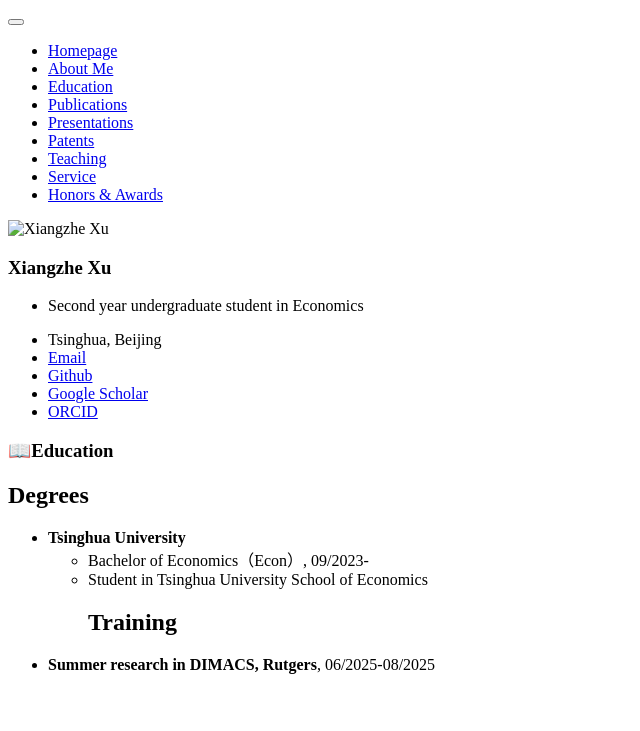
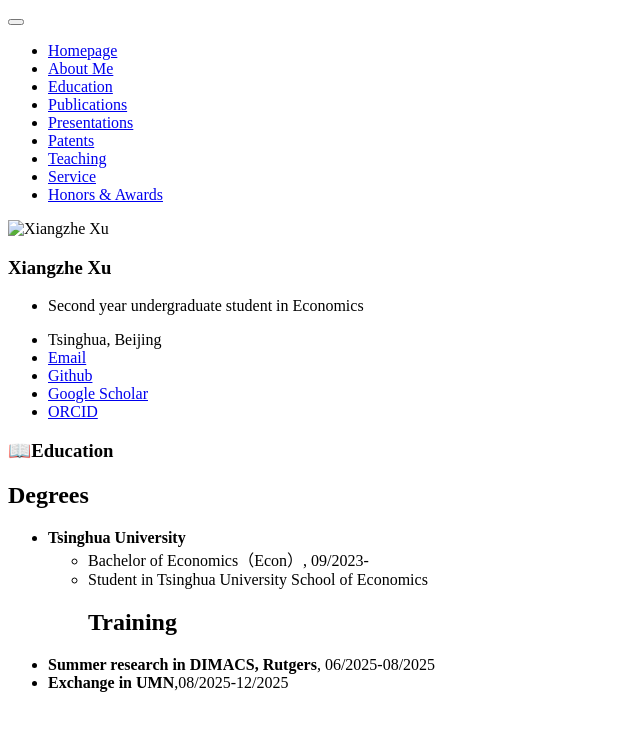
Before and after one commit to xuxz23/xuxz23.github.io, a Jekyll site: the page built from _pages/includes/education.md, in a window 1280 px wide. Shown: the top 731 px of the page, without its empty margins (0-640 px from the left). Built offline with Jekyll 4.4.1, drawn with Linux system fonts in a browser that asks for light colours; our own code applies the rules of GitHub Pages for plain Markdown files.

Commit message:
Update education.md

```diff
--- a/_pages/includes/education.md
+++ b/_pages/includes/education.md
@@ -8,3 +8,4 @@
 ## Training
 
 - **Summer research in DIMACS, Rutgers**, 06/2025-08/2025
+- **Exchange in UMN**,08/2025-12/2025
```
